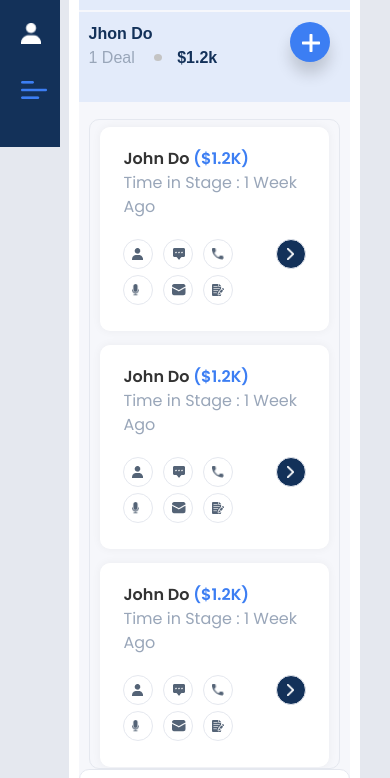
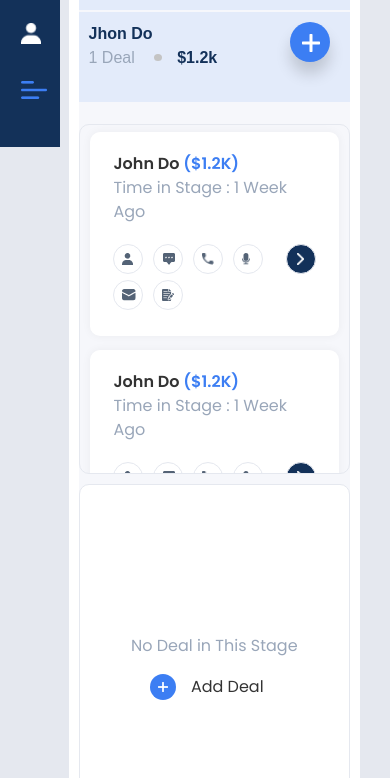
Before and after one commit to samuil22/360Admin, a plain HTML site: page index.html in a window 390 px wide. Shown: the part 724-1502 px from the top of the page. Drawn offline with nearby package versions, Linux system fonts and the light colour scheme.

Commit message:
responsive v2

```diff
--- a/assets/css/styles.css
+++ b/assets/css/styles.css
@@ -659,4 +659,8 @@ span.rol {
 .btn_outline{
   margin:5px;
 }
+.full_card_layout2,.full_card_layout{
+  height:350px;
+  margin: 5px 0;
 }
+}
```
